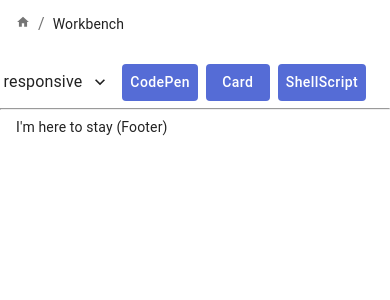
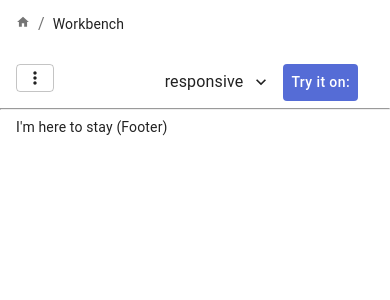
Before and after one commit to hankei6km/image-url-workbench, a Next.js app: page /workbench in a window 390 px wide. Shown: the top 300 px of the page. Built offline with nearby package versions, Linux system fonts and the light colour scheme.

Commit message:
Switch "try it on" button by media width

```diff
--- a/pages/workbench.tsx
+++ b/pages/workbench.tsx
@@ -293,6 +293,30 @@ const useActionBarStyles = makeStyles((theme) => ({
       }
     }
   },
+  tryItOnSimple: {
+    display: 'flex',
+    '& > .MuiBox-root': {
+      marginRight: theme.spacing(1),
+      '& .MuiButton-root': {
+        textTransform: 'none'
+      }
+    },
+    [theme.breakpoints.up('sm')]: {
+      display: 'none'
+    }
+  },
+  tryItOnDirect: {
+    display: 'none',
+    [theme.breakpoints.up('sm')]: {
+      display: 'flex',
+      '& > .MuiBox-root': {
+        marginRight: theme.spacing(1),
+        '& .MuiButton-root': {
+          textTransform: 'none'
+        }
+      }
+    }
+  },
   templateLabel: {
     display: 'flex',
     justifyContent: 'flex-end',
@@ -424,6 +448,19 @@ function ActionBar({
           </Button>
         </Box>
         <Box className={classes.tryItOnOuter}>
+          <Box className={classes.tryItOnSimple}>
+            <Box>
+              <Button
+                component={Link}
+                disableElevation={true}
+                href="/codepen"
+                className="MuiButton-containedPrimary"
+              >
+                Try it on:
+              </Button>
+            </Box>
+          </Box>
+          <Box className={classes.tryItOnDirect}>
             <Box>
               <Button
                 component={Link}
@@ -453,6 +490,7 @@ function ActionBar({
               >
                 ShellScript
               </Button>
+            </Box>
           </Box>
         </Box>
       </Box>
```
Lines whose indentation alone changed are shown as unchanged.
